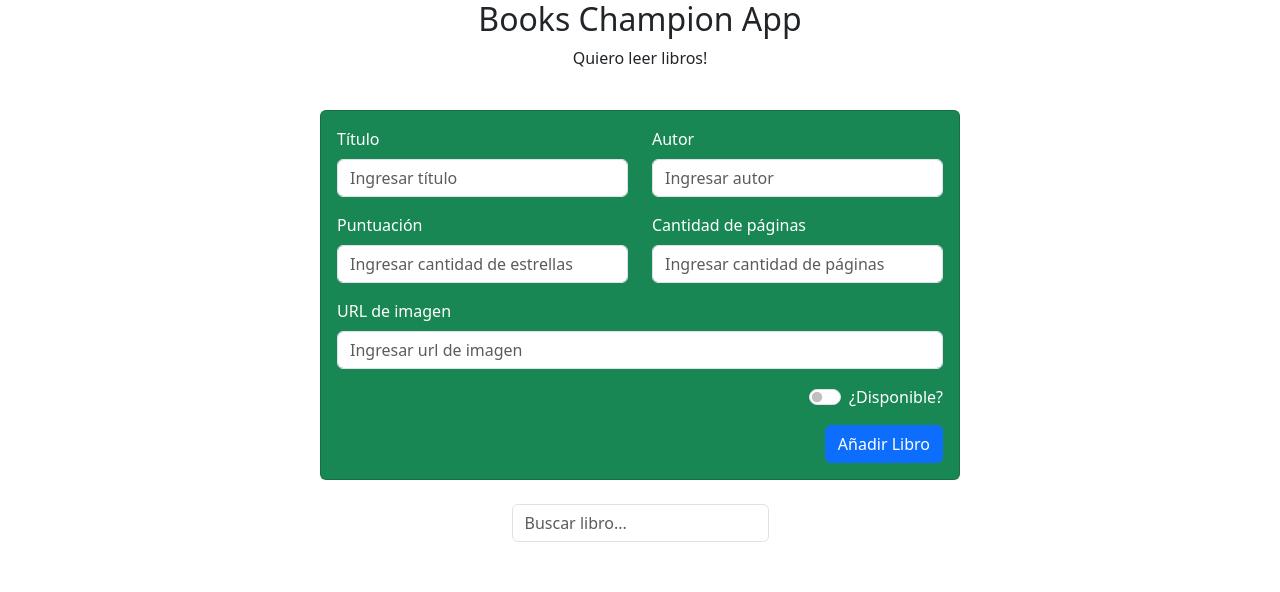
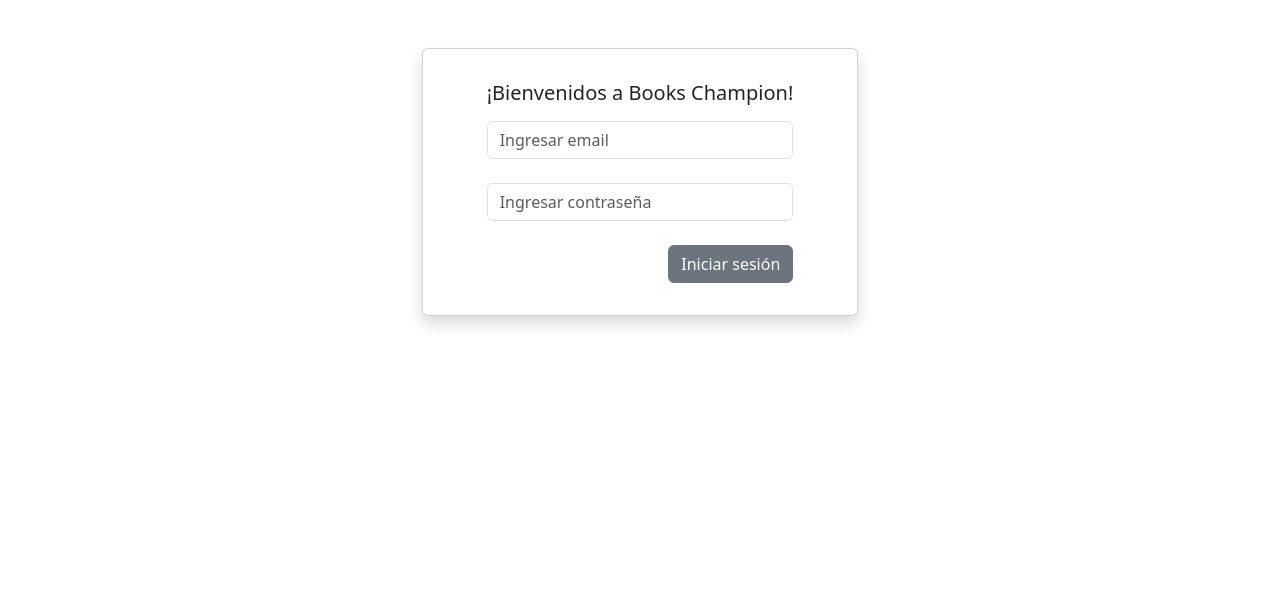
Before and after one commit to Ernestol1977/biblioteca-con-React, a React (Vite) app in the folder books-champion/: page / in a window 1280 px wide. Shown: the top 592 px of the page. Built offline with nearby package versions, Linux system fonts and the light colour scheme; grey boxes are pictures that could not be loaded.

Commit message:
Creación componente Login

```diff
--- a/books-champion/src/App.jsx
+++ b/books-champion/src/App.jsx
@@ -1,6 +1,7 @@
 import { useState } from 'react';
-import Books from './components/books/Books';
-import NewBook from './components/newBook/NewBook';
+import Books from './components/library/books/Books';
+import NewBook from './components/library/newBook/NewBook';
+import Login from './components/auth/Login';
 
 function App() {
 
@@ -54,10 +55,11 @@
 
   return (
     <div className='d-flex flex-column align-items-center'>
-      <h2>Books Champion App</h2>
+      <Login />
+      {/* <h2>Books Champion App</h2>
       <p>Quiero leer libros!</p>
       <NewBook onBookAdded={handleBookAdded} />
-      <Books books={bookList} />
+      <Books books={bookList} /> */}
     </div>
   )
 }
--- /dev/null
+++ b/books-champion/src/components/auth/Login.jsx
@@ -0,0 +1,89 @@
+import { useRef, useState } from "react";
+import { Button, Card, Col, Form, FormGroup, Row } from "react-bootstrap";
+
+
+const Login = () => {
+    const [email, setEmail] = useState("");
+    const [password, setPassword] = useState("");
+    const emailRef = useRef(null);
+    const passwordRef = useRef(null);
+
+    const [errors, setErrors] = useState({
+        email: false,
+        password: false,
+    });
+
+    const handleEmailChange = (event) => {
+        setEmail(event.target.value);
+        setErrors({ ...errors, email: false });
+    };
+
+    const handlePasswordChange = (event) => {
+        setPassword(event.target.value)
+        setErrors({ ...errors, password: false });
+    };
+
+    const handleSubmit = (event) => {
+        event.preventDefault();
+        if (!emailRef.current.value.length) {
+            setErrors({ ...errors, email: true });
+            alert("¡Email vacio!");
+            emailRef.current.focus();
+            return;
+        } else if (!password.length || password.length < 7) {
+            setErrors({ ...errors, password: true });
+            alert("¡Password vacio o demasiado corto!");
+            passwordRef.current.focus();
+            return;
+        }
+
+        setErrors({ email: false, password: false });
+        alert(`El email ingresado es: ${email} y el password es ${password}`);
+    };
+
+    return (
+        <>
+            <Card className="mt-5 mx-3 p-3 px-5 shadow">
+                <Card.Body>
+                    <Row className="mb-2">
+                        <h5>¡Bienvenidos a Books Champion!</h5>
+                    </Row>
+                    <Form onSubmit={handleSubmit}>
+                        <FormGroup className="mb-4">
+                            <Form.Control
+                                type="email"
+                                placeholder="Ingresar email"
+                                onChange={handleEmailChange}
+                                value={email}
+                                ref={emailRef}
+                                className={errors.email && "border border-danger"}
+                                />
+                        </FormGroup>
+                        <FormGroup className="mb-4">
+                            <Form.Control
+                                type="password"
+                                placeholder="Ingresar contraseña"
+                                onChange={handlePasswordChange}
+                                value={password}
+                                ref={passwordRef}
+                                className={errors.password && "border border-danger"}
+                            />
+                        </FormGroup>
+                        <Row>
+                            <Col />
+                            <Col md={6} className="d-flex justify-content-end">
+                                <Button variant="secondary" type="submit">
+                                    Iniciar sesión
+                                </Button>
+                            </Col>
+                        </Row>
+                    </Form>
+                </Card.Body>
+            </Card>
+            {(errors.email || errors.password) && (<p style={ {color: "red", marginTop: "2rem", fontWeight:"bold"} }>Debe completar los campos para continuar.</p>) }
+        </>
+    );
+};
+
+
+export default Login;
```
Also changed, not shown: books-champion/src/components/library/bookItem/BookItem.jsx (renamed from books-champion/src/components/bookItem/BookItem.jsx), books-champion/src/components/library/bookSearch/BookSearch.jsx (renamed from books-champion/src/components/bookSearch/BookSearch.jsx), books-champion/src/components/library/books/Books.jsx (renamed from books-champion/src/components/books/Books.jsx), books-champion/src/components/library/newBook/NewBook.jsx (renamed from books-champion/src/components/newBook/NewBook.jsx).
